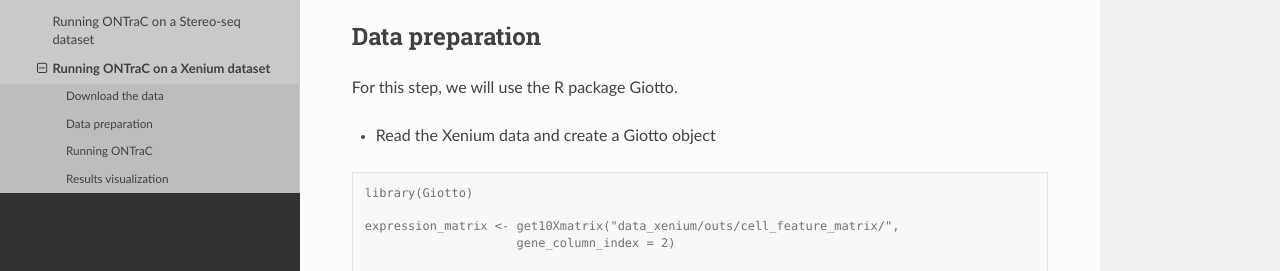
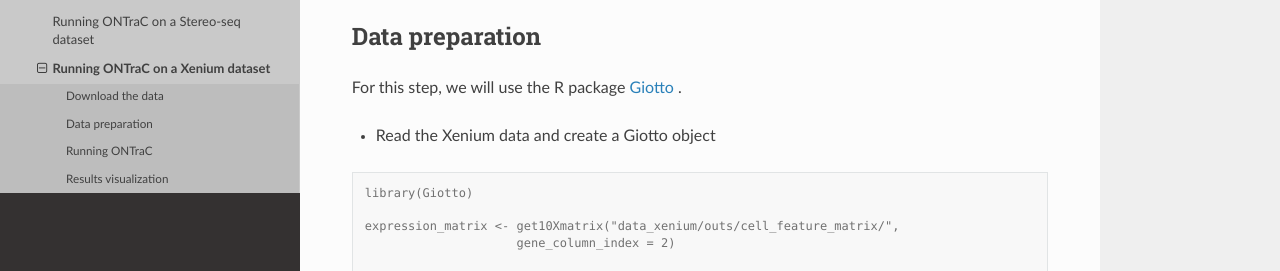
Before and after one commit to gyuanlab/ONTraC_website, a Sphinx documentation site: the page built from docs/source/xenium.rst, in a window 1280 px wide and 900 px high. Shown: the part 340-611 px from the top of the window. Built offline with Sphinx 7.4.7 and the Read the Docs theme 3.1.0, drawn with Linux system fonts in a browser that asks for light colours; some of the changed lines change nothing that is shown.

Commit message:
add link

```diff
--- a/docs/source/xenium.rst
+++ b/docs/source/xenium.rst
@@ -14,7 +14,7 @@ For running this example, download the In Situ Sample 1, Replicate 1
 Data preparation
 -----------------
 
-For this step, we will use the R package Giotto.
+For this step, we will use the R package `Giotto <https://drieslab.github.io/Giotto_website/>`_ .
 
 - Read the Xenium data and create a Giotto object
 
```
